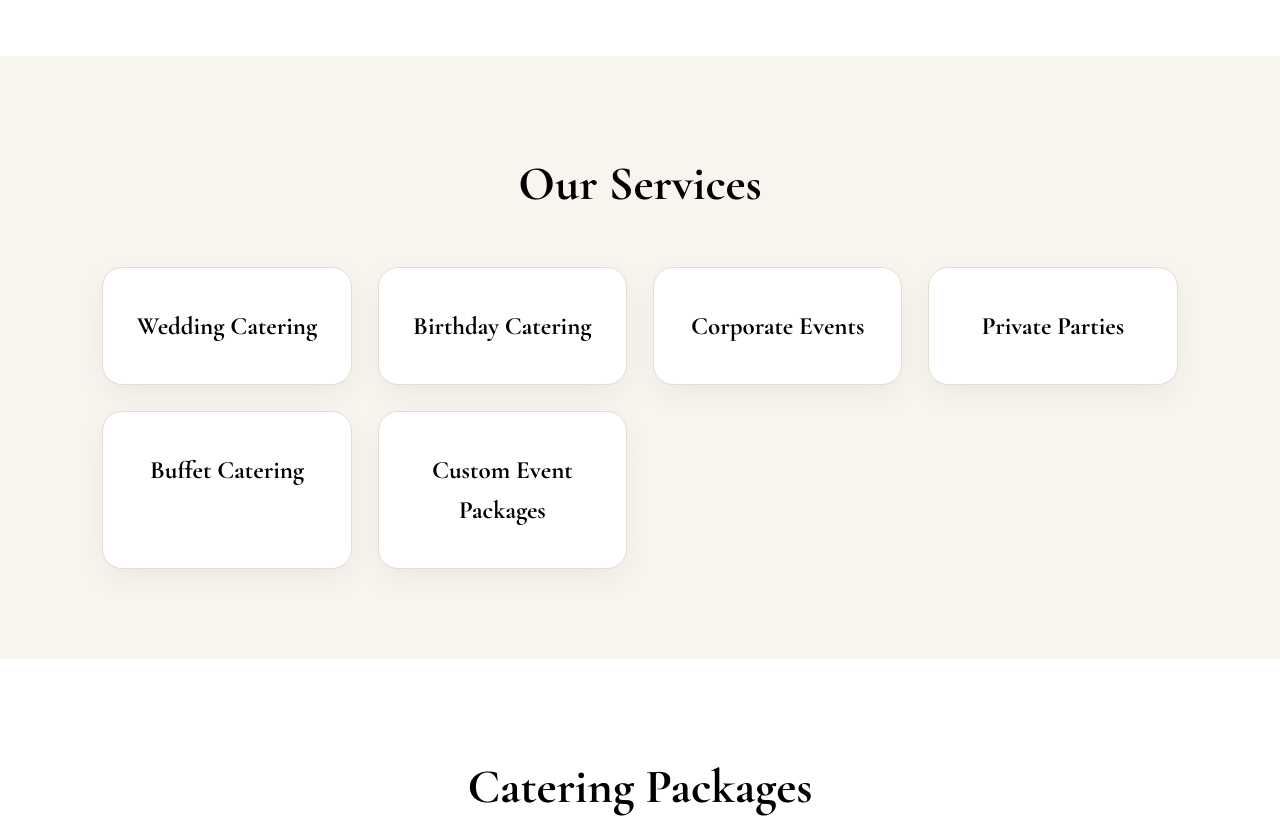
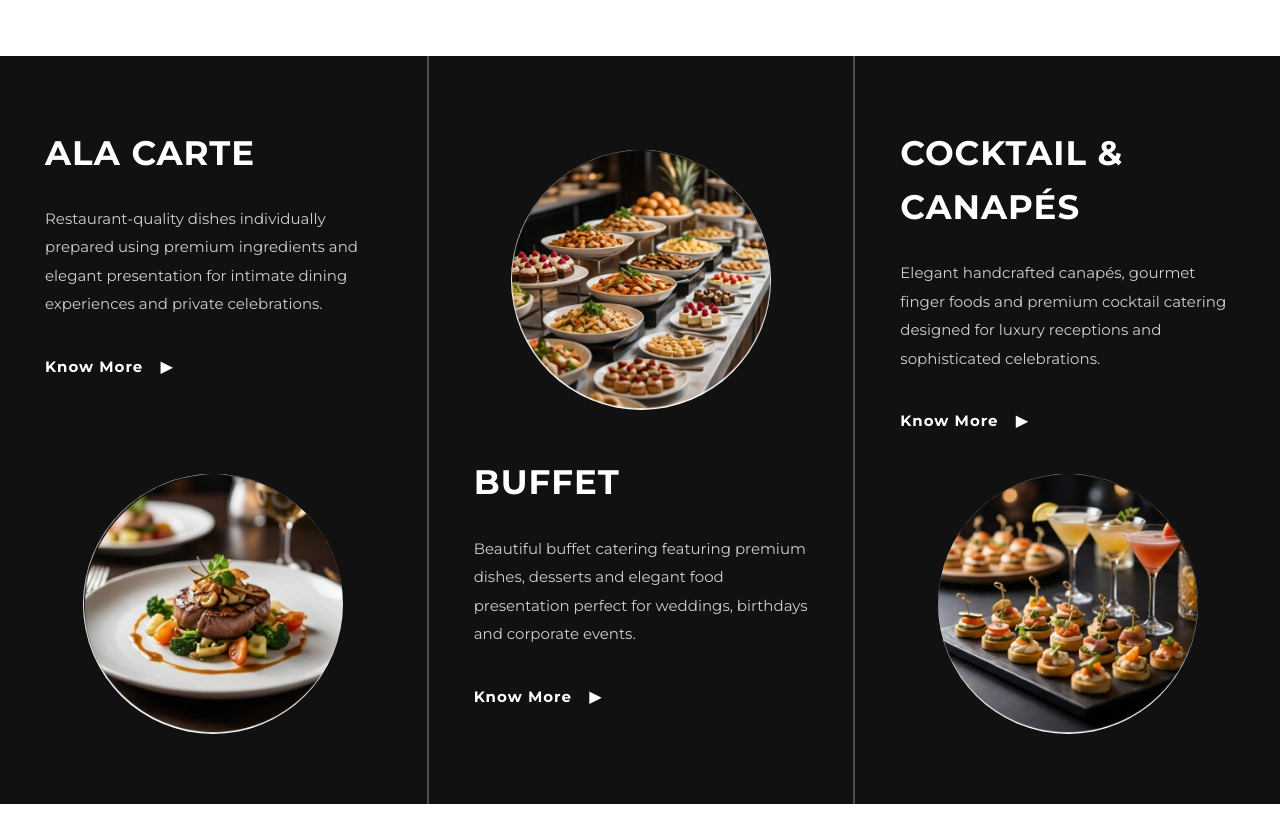
Before and after one commit to kantterosclothingco-lab/8coursecatering, a website: page index.html in a window 1280 px wide. Shown: the part 1100-1929 px from the top of the page. Drawn offline with nearby package versions, Linux system fonts and the light colour scheme.

Commit message:
New luxury services section

```diff
--- a/index.html
+++ b/index.html
@@ -62,19 +62,78 @@
       8Course Catering helps make every occasion memorable.
     </p>
   </section>
+<section id="services" class="services-showcase">
 
-  <section id="services" class="section cream">
-    <h2>Our Services</h2>
+    <div class="service-card">
 
-    <div class="cards">
-      <div class="card">Wedding Catering</div>
-      <div class="card">Birthday Catering</div>
-      <div class="card">Corporate Events</div>
-      <div class="card">Private Parties</div>
-      <div class="card">Buffet Catering</div>
-      <div class="card">Custom Event Packages</div>
+        <div class="service-content">
+            <h3>ALA CARTE</h3>
+
+            <p>
+                Restaurant-quality dishes individually prepared using premium ingredients and elegant presentation for intimate dining experiences and private celebrations.
+            </p>
+
+            <a href="#contact">
+                Know More
+                <span>▶</span>
+            </a>
+        </div>
+
+        <div class="service-image">
+            <img src="assets/images/services/ala-carte.jpg" alt="Ala Carte">
+        </div>
+
     </div>
-  </section>
+
+
+    <div class="service-card">
+
+        <div class="service-image">
+            <img src="assets/images/services/buffet.jpg" alt="Buffet">
+        </div>
+
+        <div class="service-content">
+
+            <h3>BUFFET</h3>
+
+            <p>
+                Beautiful buffet catering featuring premium dishes, desserts and elegant food presentation perfect for weddings, birthdays and corporate events.
+            </p>
+
+            <a href="#contact">
+                Know More
+                <span>▶</span>
+            </a>
+
+        </div>
+
+    </div>
+
+
+    <div class="service-card">
+
+        <div class="service-content">
+
+            <h3>COCKTAIL & CANAPÉS</h3>
+
+            <p>
+                Elegant handcrafted canapés, gourmet finger foods and premium cocktail catering designed for luxury receptions and sophisticated celebrations.
+            </p>
+
+            <a href="#contact">
+                Know More
+                <span>▶</span>
+            </a>
+
+        </div>
+
+        <div class="service-image">
+            <img src="assets/images/services/cocktail-canapes.jpg" alt="Cocktail & Canapes">
+        </div>
+
+    </div>
+
+</section>
 
   <section id="packages" class="section">
     <h2>Catering Packages</h2>
--- a/style.css
+++ b/style.css
@@ -361,3 +361,134 @@ footer p {
 
   .gallery-grid img { height: 220px; }
 }
+/* ===========================
+   PREMIUM SERVICES SECTION
+=========================== */
+
+.services-showcase{
+    background:#111;
+    display:grid;
+    grid-template-columns:repeat(3,1fr);
+    min-height:650px;
+    color:#fff;
+}
+
+.service-card{
+    display:flex;
+    flex-direction:column;
+    justify-content:space-between;
+    align-items:center;
+    padding:70px 45px;
+    border-left:2px solid rgba(255,255,255,.25);
+}
+
+.service-card:first-child{
+    border-left:none;
+}
+
+.service-content{
+    width:100%;
+}
+
+.service-content h3{
+    font-family:'Montserrat',sans-serif;
+    font-size:34px;
+    font-weight:800;
+    color:#fff;
+    margin-bottom:25px;
+    text-transform:uppercase;
+    letter-spacing:1px;
+}
+
+.service-content p{
+    color:#cfcfcf;
+    line-height:1.9;
+    font-size:15px;
+    margin-bottom:35px;
+}
+
+.service-content a{
+    color:#fff;
+    text-decoration:none;
+    font-weight:700;
+    font-size:15px;
+    letter-spacing:1px;
+    transition:.3s;
+}
+
+.service-content a:hover{
+    color:#c8a248;
+}
+
+.service-content span{
+    margin-left:12px;
+}
+
+.service-image{
+    width:260px;
+    height:260px;
+    border-radius:50%;
+    overflow:hidden;
+    margin-top:40px;
+    transition:.4s;
+}
+
+.service-image img{
+    width:100%;
+    height:100%;
+    object-fit:cover;
+    transition:.5s;
+}
+
+.service-image:hover img{
+    transform:scale(1.1);
+}
+
+.service-card:nth-child(2){
+    justify-content:center;
+}
+
+.service-card:nth-child(2) .service-image{
+    margin-bottom:45px;
+    margin-top:0;
+}
+
+/* MOBILE */
+
+@media(max-width:991px){
+
+.services-showcase{
+
+grid-template-columns:1fr;
+
+}
+
+.service-card{
+
+border-left:none;
+border-bottom:1px solid rgba(255,255,255,.2);
+
+}
+
+.service-content{
+
+text-align:center;
+
+}
+
+.service-content p{
+
+max-width:500px;
+margin:auto;
+margin-bottom:30px;
+
+}
+
+.service-image{
+
+width:220px;
+height:220px;
+
+}
+
+}
```
Also changed, not shown: assets/images/services/ala-carte.jpg (added), assets/images/services/buffet.jpg (added), assets/images/services/cocktail-canapes.jpg (added).
